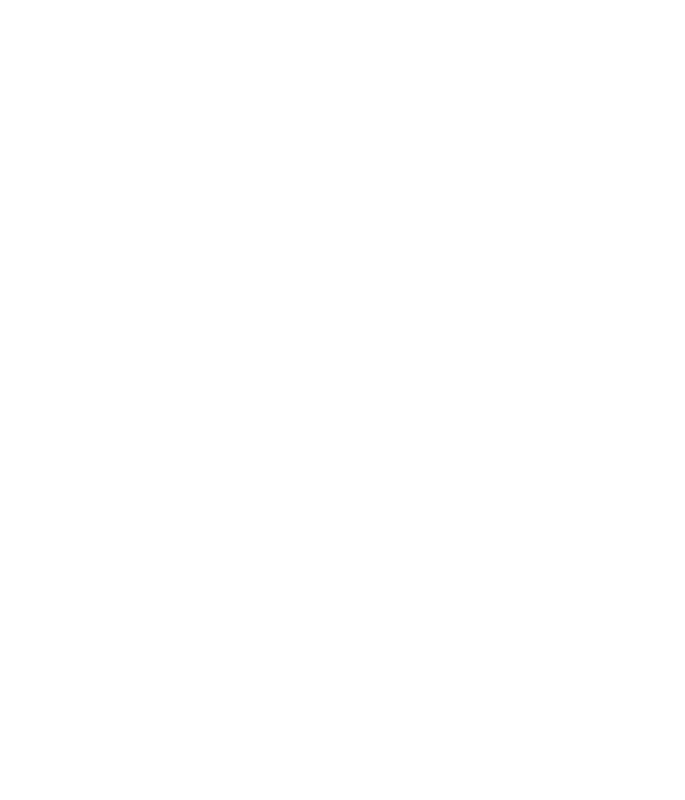
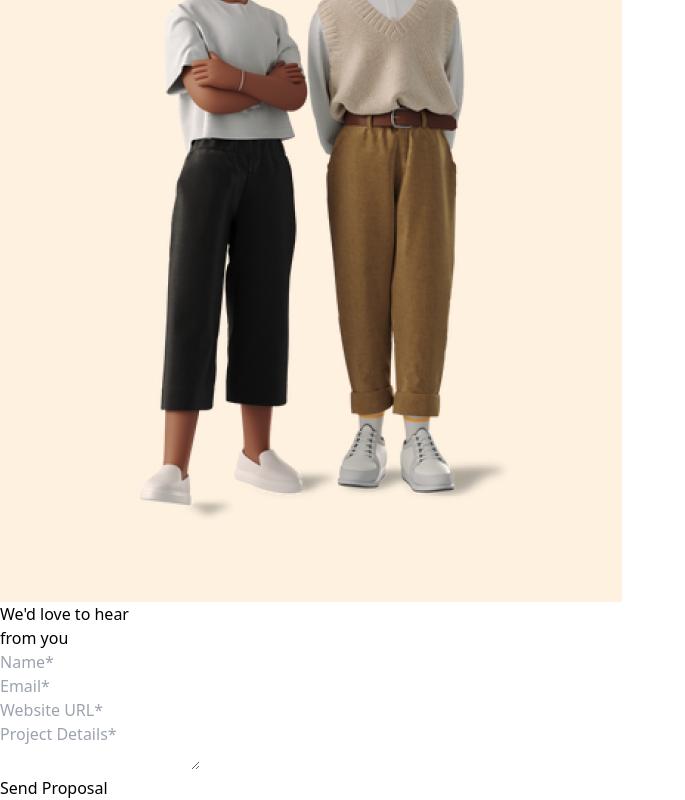
Before and after one commit to SmeyyeD/Internship-Project, a React (Vite) app: page / in a window 1280 px wide. Shown: the part 4792-5592 px from the top of the page, without its empty margins (0-685 px from the left). Before the commit the page ends 4503 px from the top, so only its background shows below. Built offline with nearby package versions, Linux system fonts and the light colour scheme.

Commit message:
footer-done

```diff
--- a/src/App.jsx
+++ b/src/App.jsx
@@ -1,6 +1,7 @@
 
 import './App.css'
 import BottomBar from './components/BottomBar'
+import Footer from './components/Footer'
 import Header from './components/Header'
 import NavBar from './components/NavBar'
 
@@ -12,6 +13,7 @@
       <Header />
       <NavBar />
       <BottomBar />
+      <Footer />
     </>
   )
 }
--- a/src/components/BottomBar.jsx
+++ b/src/components/BottomBar.jsx
@@ -15,7 +15,7 @@
             </div>
 
 
-            <div class="bg-zinc-800 py-10  sm:px-12 text-white mt-20 w-full">
+            <div class="bg-zinc-800 bg-opacity-90 py-10  sm:px-12 text-white mt-20 w-[1519px] ">
                 <div class="flex flex-wrap justify-center gap-8 max-w-7xl mx-auto">
 
                     <div class="flex flex-col items-center flex-1 min-w-[150px]">
--- /dev/null
+++ b/src/components/Footer.jsx
@@ -0,0 +1,70 @@
+import React from 'react'
+
+function Footer() {
+    return (
+        <div className="w-full flex flex-col md:flex-row justify-between items-center pt-[600px] pb-[100px]">
+            {/* Görsel Alanı */}
+            <div className="w-full md:w-1/2">
+                <img
+                    src="images/SideImage.png"
+                    alt="Footer Image"
+                    className="w-[80%] md:w-[50%] h-[300px] md:h-[500px] object-cover rounded-md mx-auto shadow-[0px_6px_6px_rgba(0,0,0,0.3)]"
+                />
+            </div>
+
+            {/* Form Alanı */}
+            <div className="w-full md:w-1/2 flex flex-col justify-center items-center md:items-end px-6 md:px-12 mt-8 md:mt-0">
+                <div className="text-center md:text-right mb-4">
+                    <p className="text-2xl md:text-3xl font-bold px-6 md:px-12">We'd love to hear</p>
+                    <p className="text-xl md:text-3xl font-bold mt-1 px-6 md:px-12">from you</p>
+                </div>
+
+                <form className="w-full px-6 md:px-12">
+                    {/* İsim */}
+                    <div className="mb-4">
+                        <input
+                            type="text"
+                            placeholder="Name*"
+                            className="w-full py-3 px-4 border border-black rounded-md text-black placeholder-black"
+                        />
+                    </div>
+
+                    {/* E-posta */}
+                    <div className="mb-4">
+                        <input
+                            type="email"
+                            placeholder="Email*"
+                            className="w-full py-3 px-4 border border-black rounded-md text-black placeholder-black"
+                        />
+                    </div>
+
+                    {/* Web Sitesi */}
+                    <div className="mb-4">
+                        <input
+                            type="text"
+                            placeholder="Website URL*"
+                            className="w-full py-3 px-4 border border-black rounded-md text-black placeholder-black"
+                        />
+                    </div>
+
+                    {/* Proje Detayları */}
+                    <div className="mb-4">
+                        <textarea
+                            placeholder="Project Details*"
+                            className="w-full py-3 px-4 border border-black rounded-md text-black placeholder-black"
+                        />
+                    </div>
+
+                    {/* Gönderme Butonu */}
+                    <div className="flex justify-center">
+                        <button className="bg-black text-white py-3 px-8 rounded-md transition duration-200 w-full ">
+                            Send Proposal
+                        </button>
+                    </div>
+                </form>
+            </div>
+        </div>
+    )
+}
+
+export default Footer
--- a/src/components/Header.jsx
+++ b/src/components/Header.jsx
@@ -1,19 +1,42 @@
-import React from 'react'
+import React from 'react';
 
 function Header() {
     return (
+        <div className="relative w-full h-[700px] flex justify-center items-center overflow-hidden">
+            {/* Background Image */}
+            <img
+                src="images/BG.png"
+                alt="Background Image"
+                className="absolute top-0 left-0 w-full h-full object-cover"
+            />
 
-        <div class="relative w-full h-[600px] flex justify-center items-center overflow-hidden">
-            <img src="images/BG.png" alt="Background Image" class="absolute top-0 left-0 w-full h-[1000px] object-cover" />
-            <img src="images/Bg-Shape.png" alt="Background Shape" class="absolute top-1/2 left-1/2 transform -translate-x-1/2 -translate-y-1/2  h-auto w-[1000px] object-cover" />]
-            <img src="images/Hero.png" alt="Hero Image" class="absolute bottom-0 left-1/2 transform -translate-x-1/2 w-[1100px] h-auto object-cover" />
+            {/* Background Shape (Responsive boyutlandırma eklendi) */}
+            <img
+                src="images/Bg-Shape.png"
+                alt="Background Shape"
+                className="absolute top-1/2 left-1/2 transform -translate-x-1/2 -translate-y-1/2
+                       w-[80%] sm:w-[90%] lg:w-[1100px] h-auto"
+            />
 
-            <div class="relative text-black text-center text-7xl font-bold z-8 font-sans bottom-20">
-                Let's create something <span class="block font-bold text-7xl ">great together.</span>
+            {/* Hero Image (Responsive genişlik ve konumlandırma) */}
+            <img
+                src="images/Hero.png"
+                alt="Hero Image"
+                className="absolute bottom-0 left-1/2 transform -translate-x-1/2
+                       w-[70%] sm:w-[85%] lg:w-[95%] max-w-[1200px] h-auto"
+            />
+
+            {/* Text Section (Responsive margin ve yazı boyutları) */}
+            <div className="absolute top-16 w-full text-center z-10 px-4">
+                <p className="text-black text-2xl sm:text-4xl lg:text-7xl font-bold">
+                    Let's create something
+                </p>
+                <p className="text-black text-2xl sm:text-4xl lg:text-7xl font-bold">
+                    great together.
+                </p>
             </div>
-
         </div>
-    )
+    );
 }
 
-export default Header
+export default Header;
```
Also changed, not shown: public/images/SideImage.png (renamed from public/images/Side Image.png), src/components/Footer.js (deleted).
